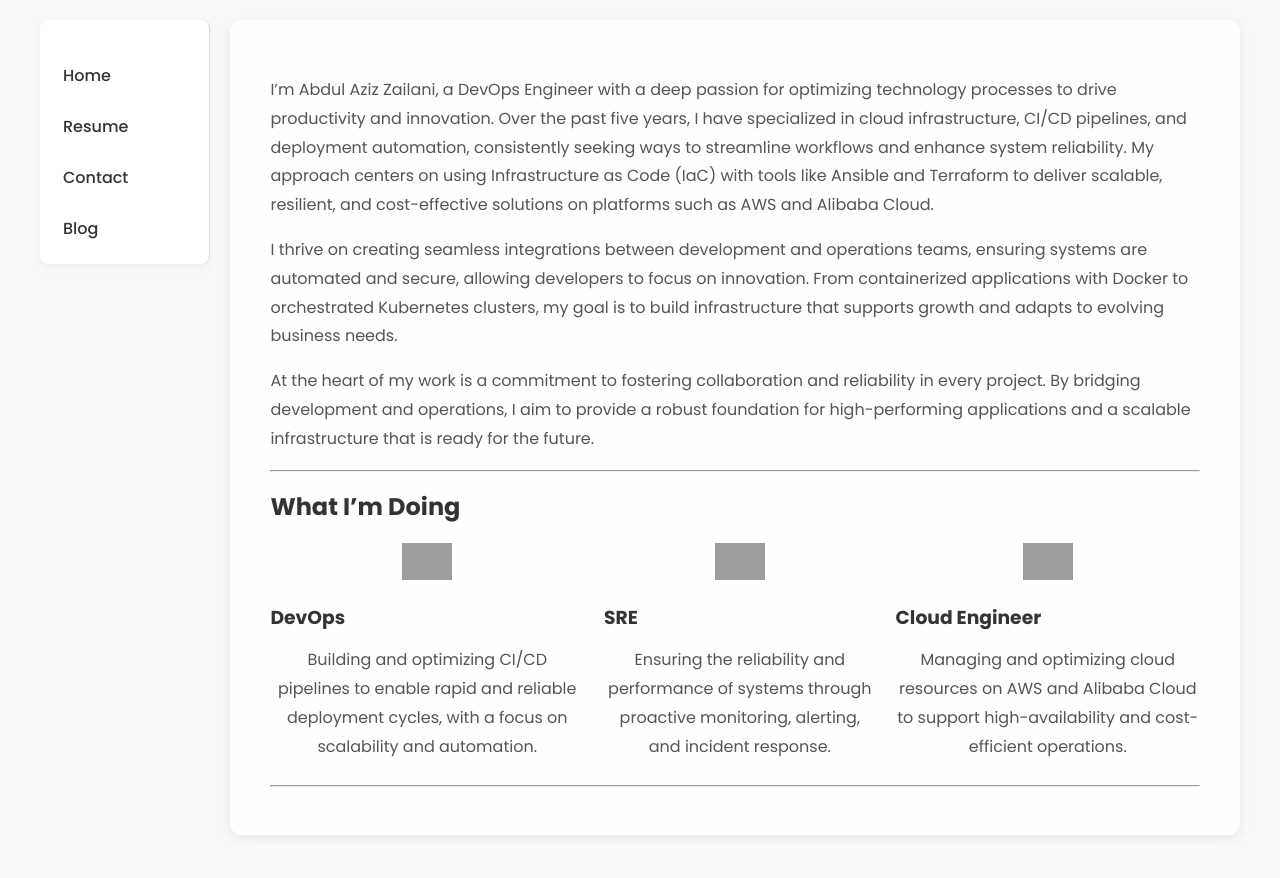
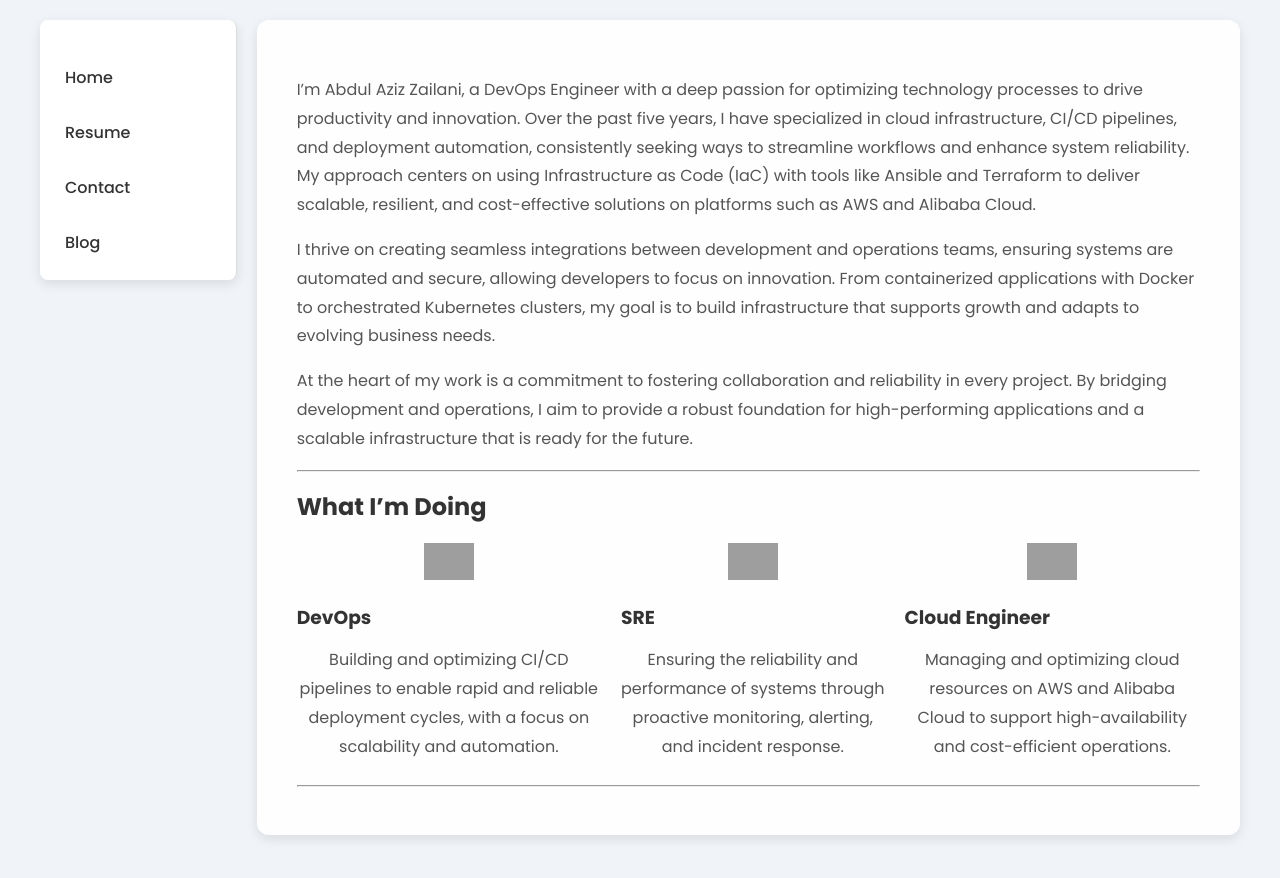
Before and after one commit to azizzailani/azizzailani.github.io, a Jekyll site: the page built from index.md, in a window 1280 px wide. Shown: the top 878 px of the page. Built offline with Jekyll 4.4.1, drawn with Linux system fonts in a browser that asks for light colours; grey boxes are pictures that could not be loaded.

Commit message:
💄 style: adjust header width and background in CSS
- Increased the width of the header to 220px for better navigation
- Updated the background color to #f0f4f8, providing a brighter background
- Adjusted box-shadow to 0 4px 12px rgba(0, 0, 0, 0.1) for a stronger shadow effect

```diff
--- a/_layouts/default.html
+++ b/_layouts/default.html
@@ -20,7 +20,6 @@
         </header>
         <main>
             <section>
-                <!-- <h1 class="section-title">{{ page.title }}</h1> -->
                 {{ content }}
             </section>
         </main>
--- a/assets/css/style.css
+++ b/assets/css/style.css
@@ -5,7 +5,8 @@
 body {
     font-family: 'Poppins', sans-serif;
     color: #333;
-    background-color: #f9f9f9;
+    background-color: #f0f4f8;
+    /* Warna background yang lebih cerah */
     margin: 0;
     padding: 0;
     display: flex;
@@ -23,12 +24,14 @@ body {
 
 /* Header Mengambang */
 header {
-    width: 180px;
+    width: 220px;
+    /* Lebar header lebih besar untuk navigasi yang lebih baik */
     background-color: #ffffff;
     padding: 15px;
     border-right: 1px solid #ddd;
     border-radius: 8px;
-    box-shadow: 0 4px 8px rgba(0, 0, 0, 0.05);
+    box-shadow: 0 4px 12px rgba(0, 0, 0, 0.1);
+    /* Bayangan lebih kuat */
     position: sticky;
     top: 20px;
     align-self: flex-start;
@@ -46,26 +49,32 @@ nav a {
     color: #333;
     text-decoration: none;
     font-weight: 500;
-    padding: 8px;
+    padding: 10px;
+    /* Padding sedikit lebih besar */
     border-radius: 5px;
-    transition: background 0.3s;
+    transition: background 0.3s, transform 0.3s;
+    /* Tambahkan efek transform */
 }
 
 nav a:hover {
     background: rgba(0, 0, 0, 0.05);
+    transform: scale(1.02);
+    /* Efek zoom saat hover */
 }
 
 /* Konten Utama */
 main {
     width: 100%;
     padding: 40px;
-    background-color: rgba(255, 255, 255, 0.9);
+    background-color: rgba(255, 255, 255, 0.95);
+    /* Sedikit transparan untuk efek lembut */
     border-radius: 12px;
-    box-shadow: 0 4px 12px rgba(0, 0, 0, 0.08);
+    box-shadow: 0 4px 12px rgba(0, 0, 0, 0.1);
+    /* Bayangan lebih kuat */
     text-align: left;
-    /* Menetapkan teks di main menjadi rata kiri */
 }
 
+/* Judul Seksi */
 .section-title {
     font-size: 1.8em;
     color: #333;
@@ -88,7 +97,7 @@ h6 {
     margin-bottom: 10px;
     line-height: 1.3;
     text-align: left;
-    /* Menetapkan heading menjadi rata kiri */
+    /* Tetap rata kiri */
 }
 
 p,
```
